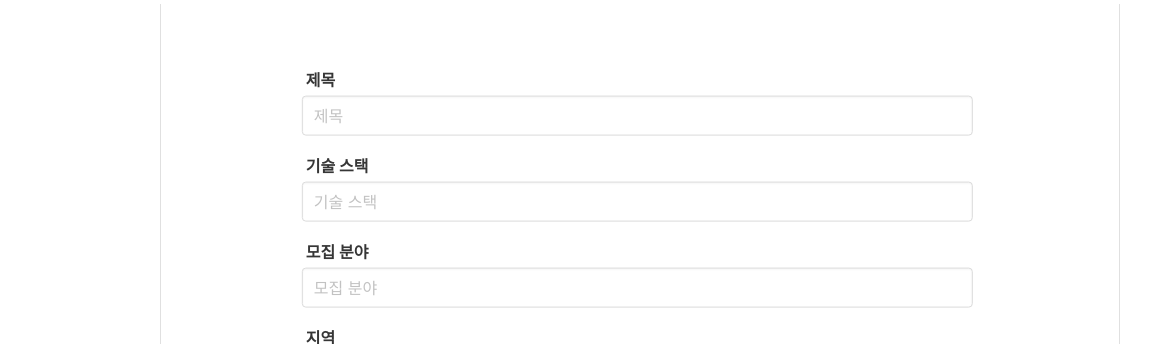
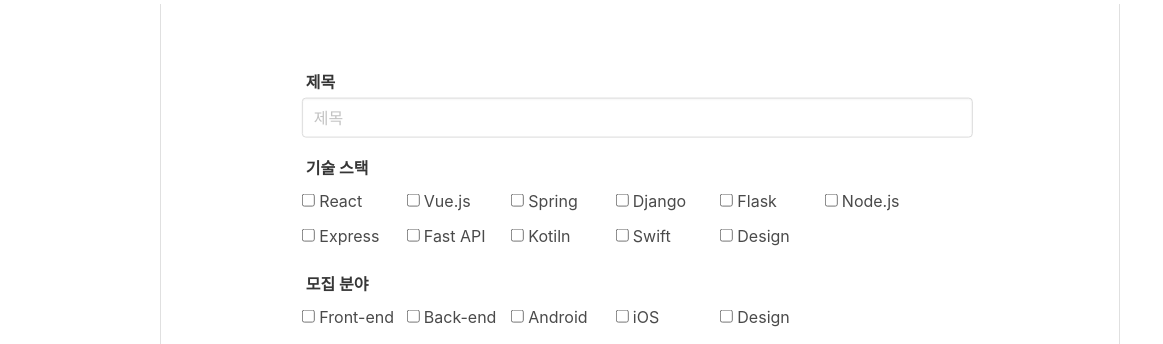
Before and after one commit to BreedingMe/CoCoFrontend, a website built with webpack: page index.html in a window 1280 px wide. Both pictures are taken after a click on the element 1196 px from the left and 364 px from the top of the page. Shown: the top 344 px of the page, 0-1163 px from the left. Built offline with nearby package versions, Linux system fonts and the light colour scheme; files whose address does not match are found by name; a web font is replaced by a local one.

Commit message:
Feat: Update editor

```diff
--- a/src/css/editor.css
+++ b/src/css/editor.css
@@ -2,3 +2,25 @@
     width: 70%;
     transform: translate(21%, 8%);
 }
+
+#editor .tech-field {
+    clear: left;
+    left: 0;
+}
+
+#editor .tech-field > label {
+    display: inline-block;
+    width: 100px;
+    line-height: 35px;
+}
+
+#editor .recruitment-field {
+    clear: left;
+    left: 0;
+}
+
+#editor .recruitment-field > label {
+    display: inline-block;
+    width: 100px;
+    line-height: 35px;
+}
--- a/src/html/editor.html
+++ b/src/html/editor.html
@@ -18,10 +18,51 @@
                     <label class="label">기술 스택</label>
                 </div>
                 <div class="field-body">
-                    <div class="field">
-                        <div class="control">
-                            <input class="input" type="text" id="tech_stacks-input" placeholder="기술 스택">
-                        </div>
+                    <div class="tech-field">
+                        <label class="checkbox">
+                            <input type="checkbox" name="tech-stack" value="React">
+                            React
+                        </label>
+                        <label class="checkbox">
+                            <input type="checkbox" name="tech-stack" value="Vue.js">
+                            Vue.js
+                        </label>
+                        <label class="checkbox">
+                            <input type="checkbox" name="tech-stack" value="Spring">
+                            Spring
+                        </label>
+                        <label class="checkbox">
+                            <input type="checkbox" name="tech-stack" value="Django">
+                            Django
+                        </label >
+                        <label class="checkbox">
+                            <input type="checkbox" name="tech-stack" value="Flask">
+                            Flask
+                        </label>
+                        <label class="checkbox">
+                            <input type="checkbox" name="tech-stack" value="NodeJS">
+                            Node.js
+                        </label>
+                        <label class="checkbox">
+                            <input type="checkbox" name="tech-stack" value="Express">
+                            Express
+                        </label>
+                        <label class="checkbox">
+                            <input type="checkbox" name="tech-stack" value="Fast API">
+                            Fast API
+                        </label>
+                        <label class="checkbox">
+                            <input type="checkbox" name="tech-stack" value="Kotlin">
+                            Kotiln
+                        </label>
+                        <label class="checkbox">
+                            <input type="checkbox" name="tech-stack" value="Swift">
+                            Swift
+                        </label>
+                        <label class="checkbox">
+                            <input type="checkbox" name="tech-stack" value="Design">
+                            Design
+                        </label>
                     </div>
                 </div>
             </div>
@@ -30,10 +71,27 @@
                     <label class="label">모집 분야</label>
                 </div>
                 <div class="field-body">
-                    <div class="field">
-                        <div class="control">
-                            <input class="input" type="text" id="recruitment_fields-input" placeholder="모집 분야">
-                        </div>
+                    <div class="recruitment-field">
+                        <label class="checkbox">
+                            <input type="checkbox" name="recruitment-fields" value="Front-end">
+                            Front-end
+                        </label>
+                        <label class="checkbox">
+                            <input type="checkbox" name="recruitment-fields" value="Back-end">
+                            Back-end
+                        </label>
+                        <label class="checkbox">
+                            <input type="checkbox" name="recruitment-fields" value="Android">
+                            Android
+                        </label>
+                        <label class="checkbox">
+                            <input type="checkbox" name="recruitment-fields" value="iOS">
+                            iOS
+                        </label >
+                        <label class="checkbox">
+                            <input type="checkbox" name="recruitment-fields" value="Design">
+                            Design
+                        </label>
                     </div>
                 </div>
             </div>
--- a/src/js/editor.js
+++ b/src/js/editor.js
@@ -36,8 +36,20 @@ function resizeEditorContainerHeight() {
 
 function resisterPost() {
     let title = $('#title-input').val();
-    let techstacks = $('#tech_stacks-input').val();
-    let recruitmentfields = $('#recruitment_fields-input').val();
+    let techStacks = [];
+    $('input[name="tech-stack"]:checked').each(function () {
+        let tech = $(this).val();
+        techStacks.push(tech);
+    });
+
+    let recruitmentFields = [];
+    $('input[name="recruitment-fields"]:checked').each(function () {
+        let recruitment = $(this).val();
+        recruitmentFields.push(recruitment);
+    });
+    console.log(techStacks);
+    console.log(recruitmentFields);
+
     let region = $('#region-input').val();
     let period = $('#period-input').val();
     let contact = $('#contact-input').val();
@@ -49,13 +61,13 @@ function resisterPost() {
         return;
     }
 
-    if (techstacks == '') {
-        alert('기술 스택이 입력되지 않았습니다!');
+    if (techStacks.length == '') {
+        alert('기술 스택이 선택되지 않았습니다!');
 
         return;
     }
-    if (recruitmentfields == '') {
-        alert('모집 분야가 입력되지 않았습니다!');
+    if (recruitmentFields.length == '') {
+        alert('모집 분야가 선택되지 않았습니다!');
 
         return;
     }
@@ -86,8 +98,8 @@ function resisterPost() {
     let formData = new FormData();
 
     formData.append('title', title);
-    formData.append('tech_stacks[]', techstacks);
-    formData.append('recruitment_fields[]', recruitmentfields);
+    formData.append('tech_stacks[]', techStacks);
+    formData.append('recruitment_fields[]', recruitmentFields);
     formData.append('region', region);
     formData.append('period', period);
     formData.append('contact', contact);
@@ -100,15 +112,17 @@ function resisterPost() {
             withCredentials: true },
         data: {
             'title': title,
-            'tech_stacks[]': techstacks,
-            'recruitment_fields[]': recruitmentfields,
+            'tech_stacks[]': techStacks,
+            'recruitment_fields[]': recruitmentFields,
             'region': region,
             'period': period,
             'contact': contact,
             'content': content },
         success: function () {
             alert('글 저장이 완료되었습니다!');
+            window.location.reload();
             changeScreen(SCREEN['HOME']);
+            registerPostContentDelete();
         },
         error: function (response) {
             console.log(response);
@@ -120,12 +134,22 @@ function resisterPost() {
 function canclePost() {
     $('#home').show();
     window.location.reload();
+    registerPostContentDelete();
 }
 
 function changeScreen(currentScreen) {
     for (let screen in SCREEN) {
         $(`#${SCREEN[screen]}`).hide();
     }
-
     $(`#${currentScreen}`).show();
 }
+
+function registerPostContentDelete() {
+    $('#title-input').val('');
+    $('input:checkbox[name="tech-stack"]').prop('checked', false);
+    $('input:checkbox[name="recruitment-fields"]').prop('checked', false);
+    $('#region-input').val('');
+    $('#period-input').val('');
+    $('#contact-input').val('');
+    $('#content-input').val('');
+}
```
